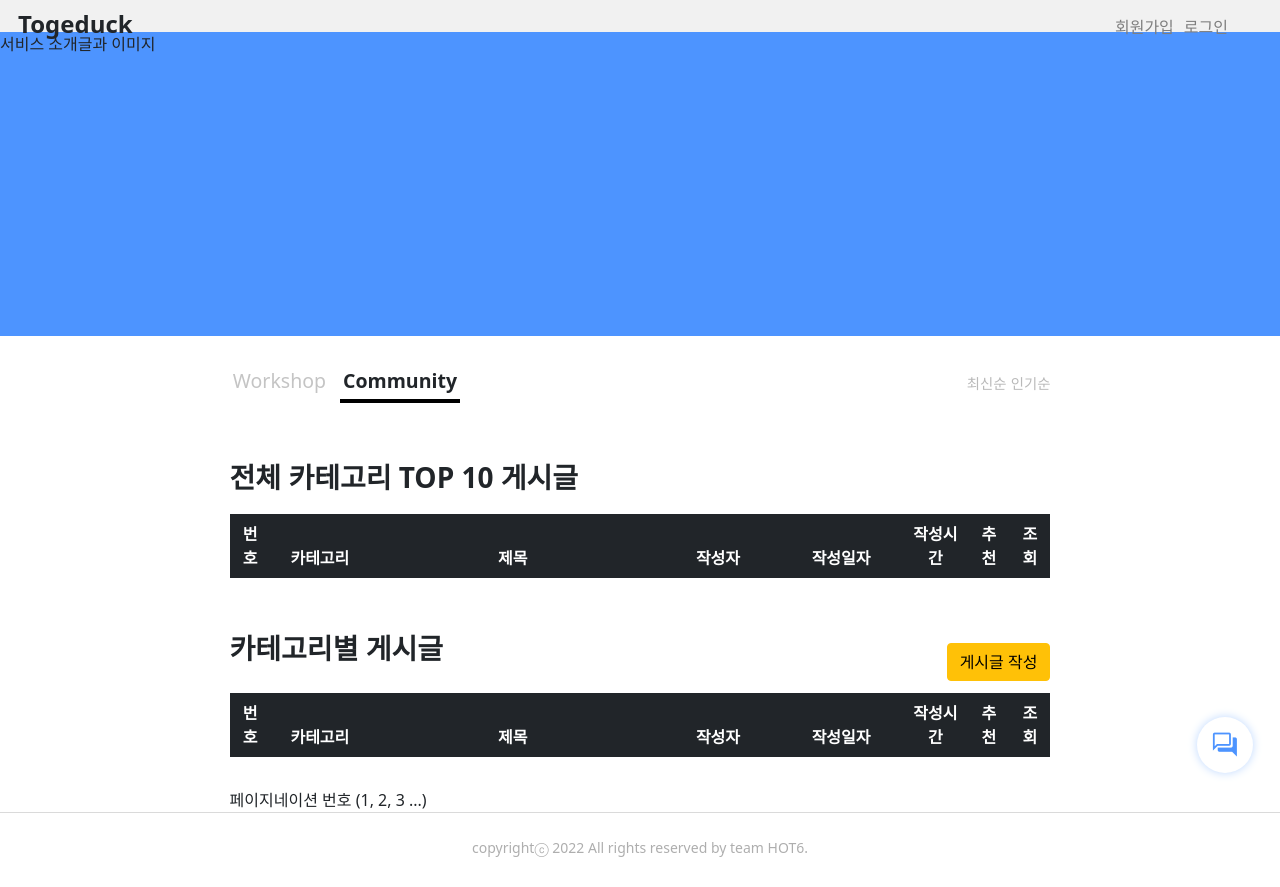
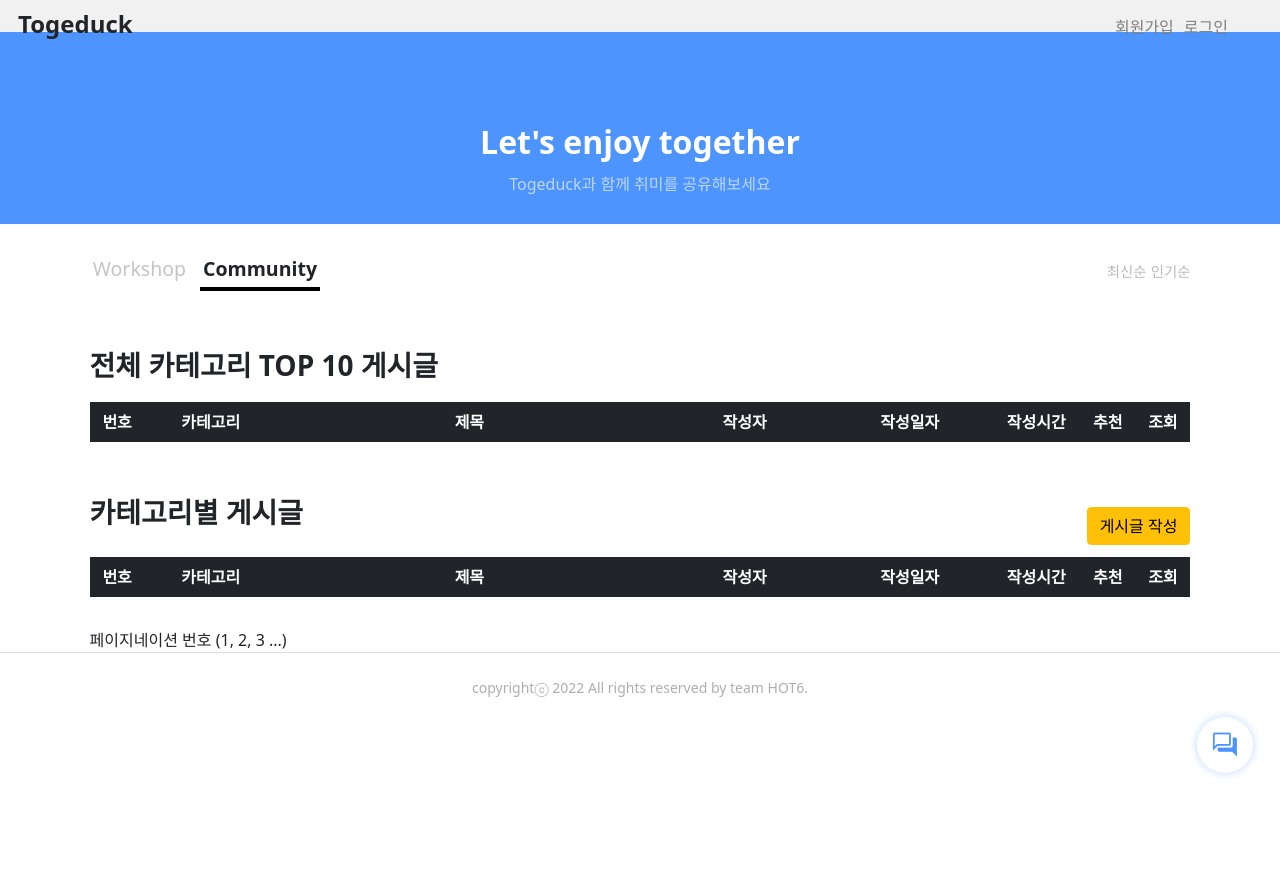
Before and after one commit to Team-Hot6/Togeduck_Frontend, a website: page templates/main/community.html in a window 1280 px wide. After the commit the page ends 800 px from the top, so only its background shows below. Drawn offline with nearby package versions, Linux system fonts and the light colour scheme; no server answers.

Commit message:
update : 헤더 크기 조절

```diff
--- a/css/main/main.css
+++ b/css/main/main.css
@@ -9,12 +9,12 @@ body {
 /* 서비스 소개 */
 .summary{
     background-color: #4d94ff;
-    height: 38vh;
+    height: 30vh;
     width: 100%;
 }
 .intro{
     position: relative;
-    top: 30%;
+    top: 45%;
     color: #ffffff;
     font-size: 2rem;
     font-weight: 600;
@@ -27,7 +27,7 @@ body {
     font-weight: 500; */
     text-align: center;
     position: relative;
-    top: 33%;
+    top: 48%;
     font-size: 1rem;
     font-weight: 300;
 }
--- a/templates/main/community.html
+++ b/templates/main/community.html
@@ -21,8 +21,13 @@
   <body>
     <header></header>
     <!-- <div class="navbar" id="navbar"> <h1>Togeduck</h1> </div> -->
-    <div class="summary">서비스 소개글과 이미지</div>
-    <section class="main">
+    <div class="summary" style="height: 24vh;">
+      <div class="intro">Let's enjoy together</div>
+      <div class="intro_content">Togeduck과 함께 취미를 공유해보세요</div>
+      <div class="summary_img_frme">
+      </div>
+    </div>
+    <section class="main" style="max-width: 1300px;">
 
       <section class="category">
         <div class="menubar">
```
Also changed, not shown: templates/main/workshop.html (+0 -1 lines).
